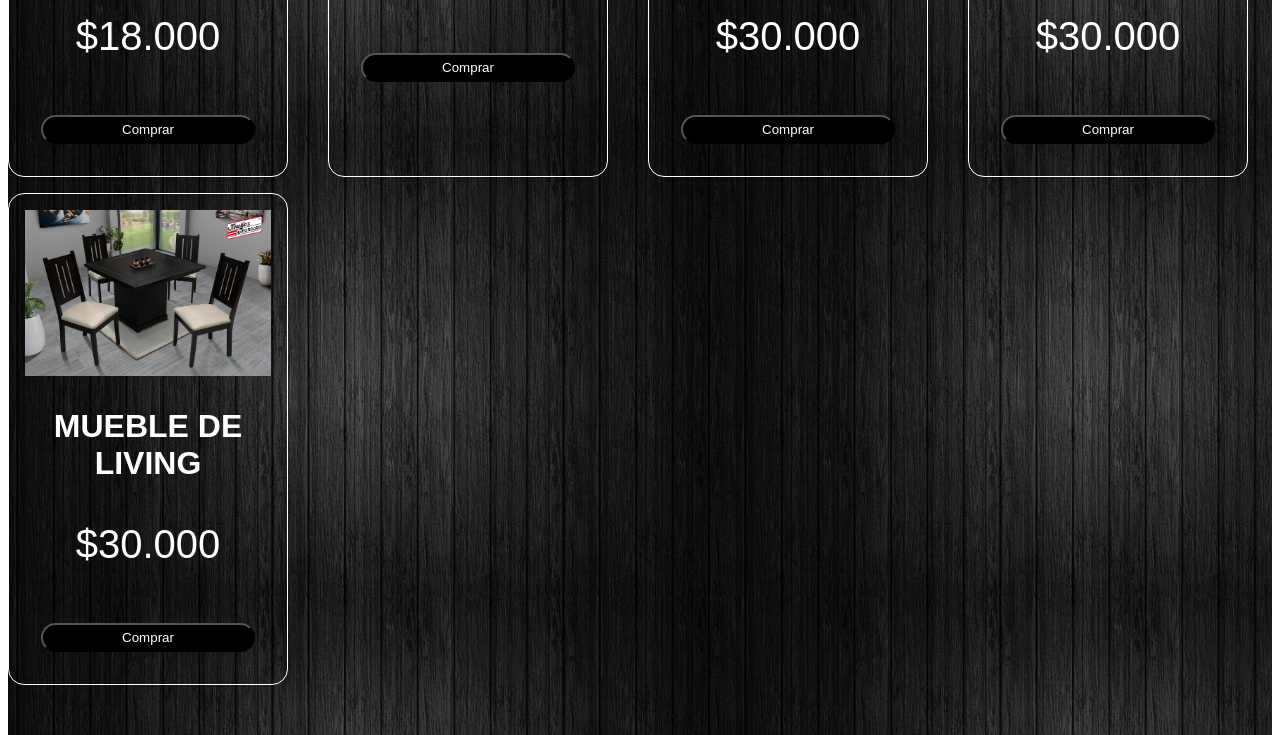
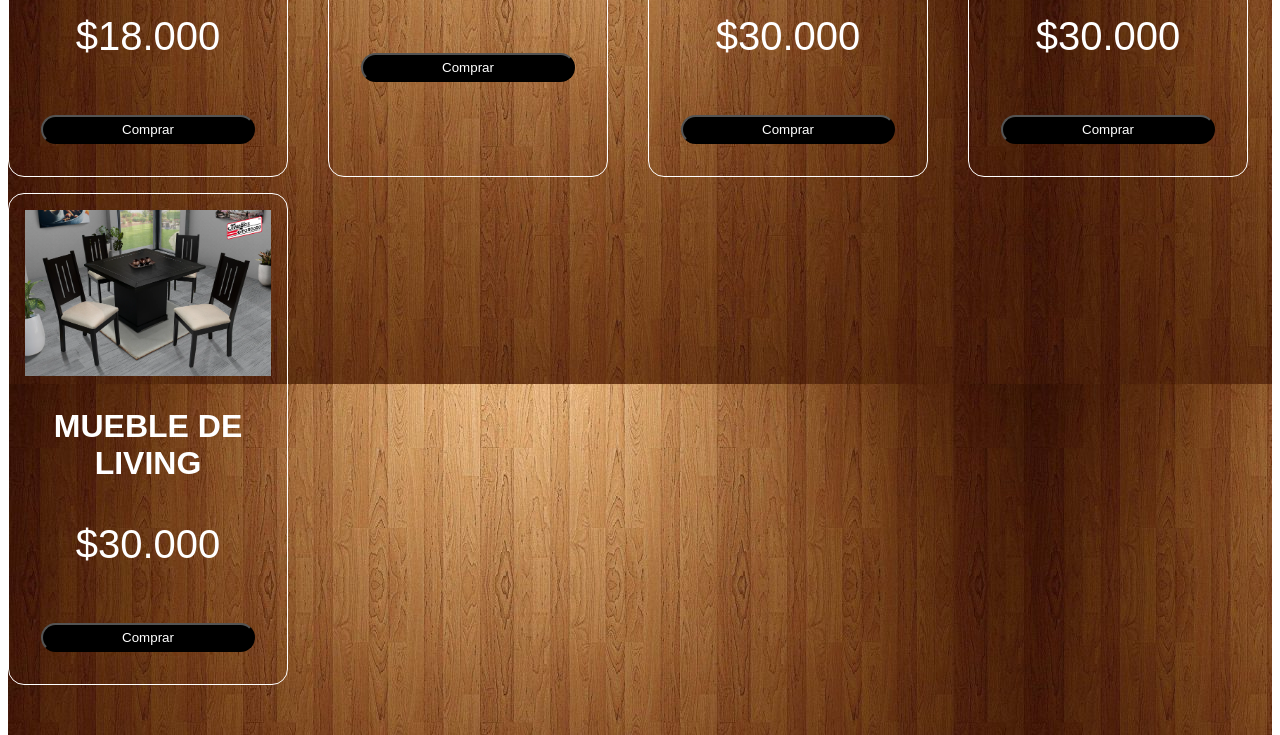
Before and after one commit to G04P/mi_repositorio, a plain HTML site: page index.html in a window 1280 px wide. Shown: the part 776-1511 px from the top of the page. Drawn offline with Linux system fonts and the light colour scheme.

Commit message:
se cambio img de fondo

```diff
--- a/css/style.css
+++ b/css/style.css
@@ -6,7 +6,7 @@ header {
   justify-content: space-between;
 }
 .img-fondo {
-  background-image: url(/img/fondo-maderanegra.jpg);
+  background-image: url(/img/fondo-madera.jpg);
 }
 .contenedor {
   max-width: 120rem;
```
